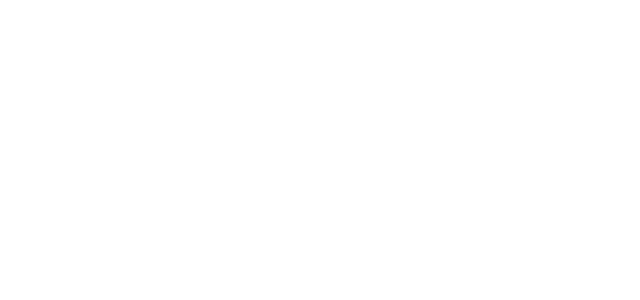
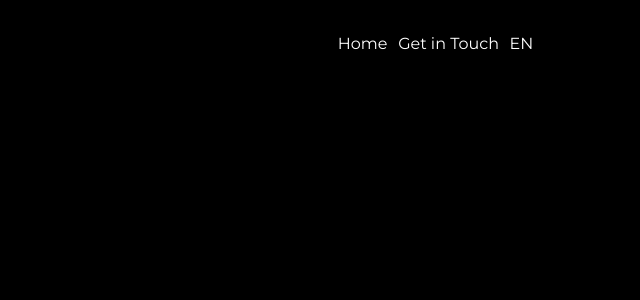
Before and after one commit to EstebanzG/estebang, a React (Create React App) app: page /projects in a window 1280 px wide. Before the commit this address led to /home. Shown: the top 300 px of the page, without its empty margins (640-1280 px from the left). Built offline with nearby package versions, Linux system fonts and the light colour scheme; the HTML template or start-up script is replaced by a standard one.

Commit message:
[ADD] create page projects

```diff
--- a/src/App.tsx
+++ b/src/App.tsx
@@ -2,13 +2,15 @@
 import { BrowserRouter as Router, Route, Routes, Navigate } from 'react-router-dom';
 import Home from "./pages/home/Home";
 import './common/i18n'
+import Projects from "./pages/projects/Projects";
 
 function App() {
     return (
       <Router>
         <Routes>
           <Route path="" element={ <Home />} />
-          <Route path="*" element={<Navigate to="/home" />} />
+          <Route path="/projects" element={ <Projects />} />
+          <Route path="*" element={<Navigate to="/" />} />
         </Routes>
       </Router>
   );
--- a/src/common/components/Footer.tsx
+++ b/src/common/components/Footer.tsx
@@ -5,7 +5,12 @@
 
 const EN = 'en';
 
-function Footer() {
+interface props {
+    isBlackPage: boolean;
+    isHome: boolean;
+}
+
+function Footer({isBlackPage, isHome}: props) {
     const {t, i18n } = useTranslation();
 
     const changeLanguage = () => {
@@ -15,9 +20,14 @@
 
     return (
         <footer className="w-11/12 pb-8 pt-8 md:flex md:justify-end ">
-            <div className={"w-6/12 flex justify-between md:w-2/12"}>
-                <button className={"font-montserrat text-black"}>{t('footer_button_contact')}</button>
-                <button className={"font-montserrat text-black"} onClick={changeLanguage}>EN</button>
+            <div className={`w-6/12 flex justify-between md:w-2/12 ${isBlackPage ? 'text-white' : 'text-black'}`}>
+                {!isHome ?
+                    <a className={"font-montserrat"} href={"/"} >{t('Home')}</a>
+                    :
+                    ''
+                }
+                <button className={"font-montserrat"}  >{t('footer_button_contact')}</button>
+                <button className={"font-montserrat"} onClick={changeLanguage}>EN</button>
             </div>
         </footer>
     );
--- a/src/pages/home/Home.tsx
+++ b/src/pages/home/Home.tsx
@@ -23,7 +23,7 @@
                 <Stack/>
                 <Studies/>
             </div>
-            <Footer/>
+            <Footer isBlackPage={false} isHome={true}/>
         </div>
     );
 }
--- a/src/pages/home/components/Projects.tsx
+++ b/src/pages/home/components/Projects.tsx
@@ -6,6 +6,7 @@
 
     return (
     <div className={"w-10/12 md:w-3/12"}>
+        <a href={"/projects"}>
             <h3 className={"font-montserrat mb-3 w-fit group flex items-center"}>
                 <svg xmlns="http://www.w3.org/2000/svg" fill="none" viewBox="0 0 24 24" strokeWidth={1.5} stroke="currentColor" className="w-5 h-5">
                     <path strokeLinecap="round" strokeLinejoin="round" d="M8.25 4.5l7.5 7.5-7.5 7.5" />
@@ -14,6 +15,7 @@
                 {t('homepage_title_projects')}
             </span>
             </h3>
+        </a>
         <div>
             <div className={"flex justify-between mb-2"}>
                 <h4 className={"font-montserrat text-gray-500"}>LetsGetRich</h4>
--- /dev/null
+++ b/src/pages/projects/Projects.tsx
@@ -0,0 +1,15 @@
+import React from 'react';
+import { useTranslation } from 'react-i18next';
+import Footer from "../../common/components/Footer";
+
+function Projects() {
+    const { t } = useTranslation();
+
+    return (
+        <div className={"h-full min-h-screen w-full bg-black"}>
+            <Footer isBlackPage={true} isHome={false}/>
+        </div>
+    );
+}
+
+export default Projects;
```
Lines whose indentation alone changed are shown as unchanged.
